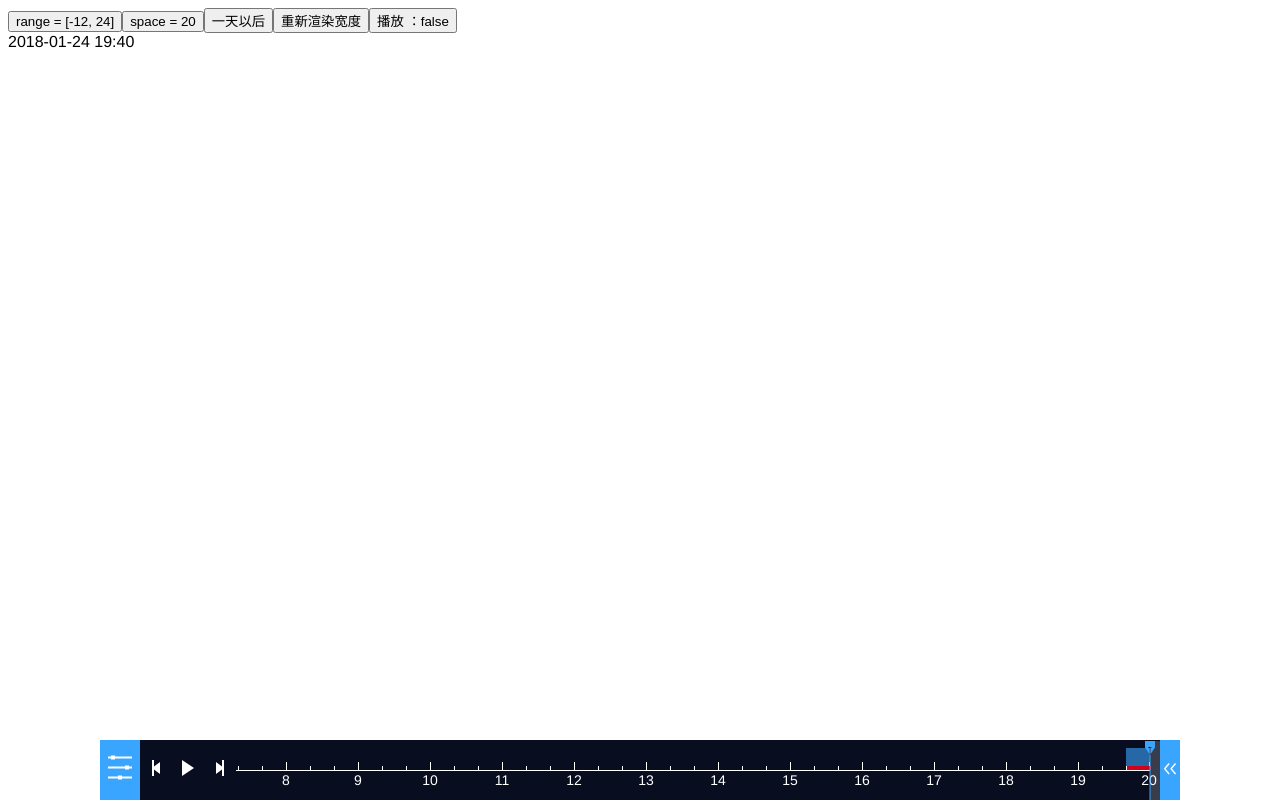
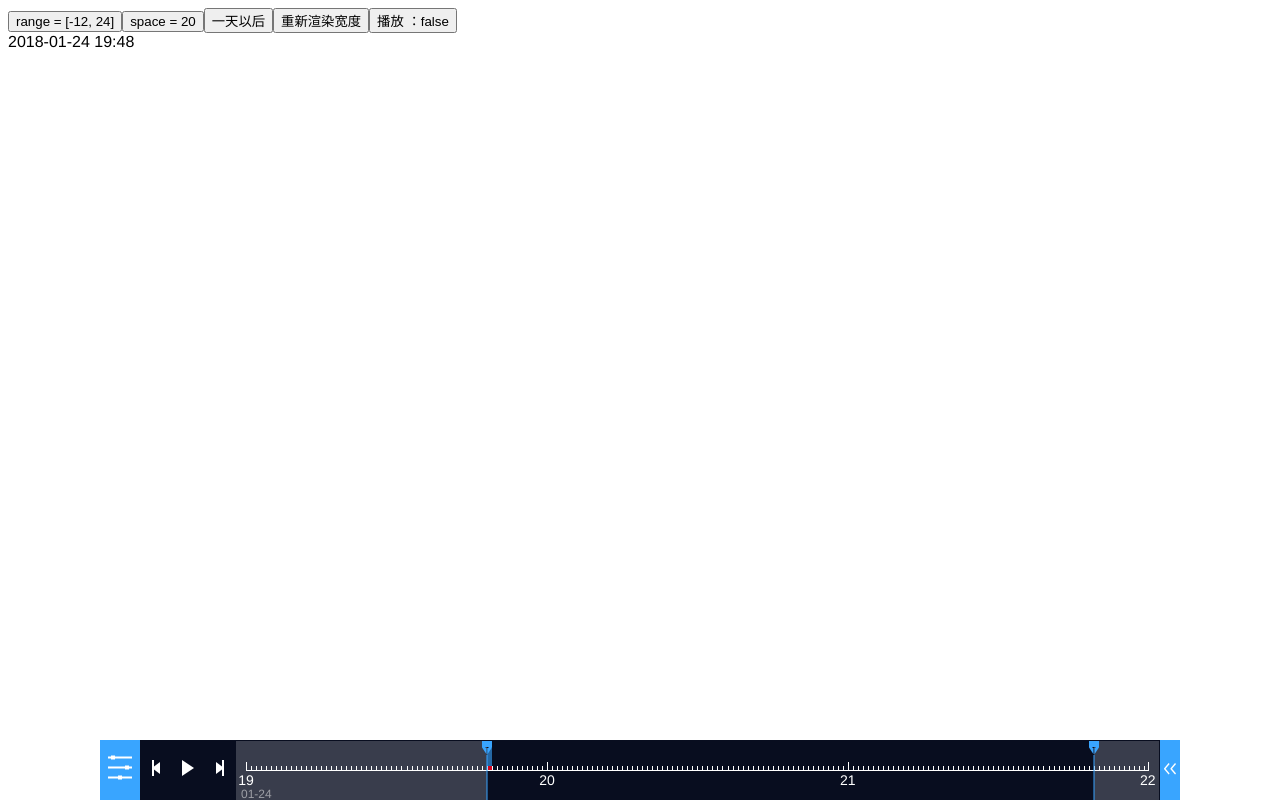
Before and after one commit to liming0711/vue-timeline, a Vue app: page / in a window 1280 px wide. Built offline with nearby package versions, Linux system fonts and the light colour scheme; the HTML template or start-up script is replaced by a standard one.

Commit message:
fix bugs

```diff
--- a/src/App.vue
+++ b/src/App.vue
@@ -38,8 +38,8 @@
       return {
         // 15:44, 20, [-24, 0] 有 bug
         now: new Date().getTime(),
-        range: [-24, 0],
-        space: 20,
+        range: [0, 2],
+        space: 1,
         pause: true,
         formatCurTime: 0
       };
@@ -60,7 +60,8 @@
       handleTimeObj (list) {
         console.log('App.vue: handleTimeObj', list);
       },
-      // 想要让时间轴重新渲染宽度，需要显示的改变时间轴的宽度
+      // 想要让时间轴重新渲染宽度，需要改变时间轴的宽度
+      // 然后调用时间轴的 resize 方法
       handleResize () {
         let width = this.$refs.timeline.$el.offsetWidth + 20;
         this.$refs.timeline.$el.style.width = `${width}px`;
--- a/src/components/timeline/css/timeline.styl
+++ b/src/components/timeline/css/timeline.styl
@@ -11,6 +11,7 @@ $collapse-speed = .4s
   color: $color-font
   background-color: $color-background
   transition: width $collapse-speed
+  overflow: hidden
   &.timeline-light
     background-color: $color-background-l
   &.timeline-collapse
--- a/src/components/timeline/timeline.vue
+++ b/src/components/timeline/timeline.vue
@@ -64,12 +64,13 @@
                 <span
                   v-if="new Date(item).getHours() !== new Date(time.timeList[index - 1]).getHours()"
                   class="tl-datetime-hour"
+                  :data-timestamp="item"
                   :data-hour="new Date(item).getHours()"></span>
                 <!-- tl-datetime-hour-last 这个 span 是为了补最后一个小时数字的显示 -->
                 <span
                   v-if="index === time.timeList.length - 1"
                   class="tl-datetime-hour tl-datetime-hour-last"
-                  :data-hour="new Date(item + 60 * 60 * 1000).getHours()"></span>
+                  :data-hour="new Date(item + space * 60 * 1000).getHours()"></span>
                 <!-- 显示的日期 -->
                 <span
                   v-if="new Date(item).getDate() !== new Date(time.timeList[index - 1]).getDate()"
@@ -321,12 +322,14 @@
       });
     },
     methods: {
+      // 初始化时间轴
       init () {
         this.time = handle(this.now, this.range, this.space);
         this.minIndex = this.time.firstPlaceholderIndex;
         this.maxIndex = this.time.lastPlaceholderIndex;
         this.$emit('time', this.time);
       },
+      // 初始化 better-scroll 并为x轴的滚动距离添加监听
       initScroll () {
         this.scrollHandler = new BScroll(this.$refs.datetime, {
           probeType: 3, // 当 probeType 为 3 的时候，不仅在屏幕滑动的过程中，而且在 momentum 滚动动画运行过程中实时派发 scroll 事件
@@ -336,14 +339,18 @@
           this.scrollX = Math.abs(pos.x);
         });
       },
+      // 改变 now、space 或 range 时需要重新初始化时间轴
       reinit () {
+        // 重新初始化时间轴时，如果时间轴正在播放则使其暂停
         if (!this.pause) {
           this.$emit('update:pause', true);
         }
+
         this.curIndex = -2;
         this.init();
         this.setCurIndex(this.curIndex);
       },
+      // 重新计算时间轴的宽度并刷新 better-scroll
       resize () {
         // 因为宽度改变有动画，需要等到动画播放完成，否则 this.$refs.timeline.offsetWidth 无法获得准确值
         this.resizeTimer = setTimeout(() => {
@@ -356,7 +363,9 @@
         }, SPEED_DURATION);
       },
       calculateWidth () {
+        // 计算整个时间轴的宽度
         this.timelineWidth = this.$refs.timeline.offsetWidth;
+        // 计算时间轴刻度区域可视部分的宽度
         this.visibleWidth = this.timelineWidth - MENU_BTN_WIDTH - (this.showCollapse ? COLLAPSE_BTN_WIDTH : 0) - CONTROL_BTN_WIDTH;
       },
       // 设置 index 的值，同时设置 current 的值为 index 在 time list 中对应的值
@@ -383,6 +392,7 @@
       },
       doPlay () {
         this.curIndex++;
+        // 处理 curIndex 的边界值
         if (this.curIndex === this.maxIndex) {
           if (this.loop) {
             this.curIndex = this.minIndex;
@@ -391,6 +401,7 @@
             this.$emit('update:pause', true);
           }
         }
+
         this.setCurIndex(this.curIndex);
         this.timer = setTimeout(() => {
           this.doPlay();
@@ -422,9 +433,9 @@
         // index 值有效但是不符合条件时，直接返回
         if (index >= this.visibleMinIndex && index <= this.visibleMaxIndex) { return; }
 
-        let offsetX;
-        let maxOffsetX;
-        let expectedOffsetX = this.visibleWidth / 2 - (this.itemWidth * index + PADDING_WIDTH / 2);
+        let offsetX; // 时间轴的实际移动距离
+        let maxOffsetX; // 时间轴的最大可移动距离
+        let expectedOffsetX = this.visibleWidth / 2 - (this.itemWidth * index + PADDING_WIDTH / 2); // 本次操作时间轴的期望移动距离
         if (index > this.visibleMaxIndex) {
           maxOffsetX = this.visibleWidth - (this.$refs.list.clientWidth + PADDING_WIDTH);
           offsetX = expectedOffsetX < maxOffsetX ? maxOffsetX : expectedOffsetX;
@@ -446,6 +457,7 @@
       }
     },
     // 在 beforeDestroy 里，实例仍然完全可用，destroyed 里实例不可用
+    // 故在 beforeDestroy 里销毁定时器
     beforeDestroy () {
       clearTimeout(this.timer);
       clearTimeout(this.resizeTimer);
```
